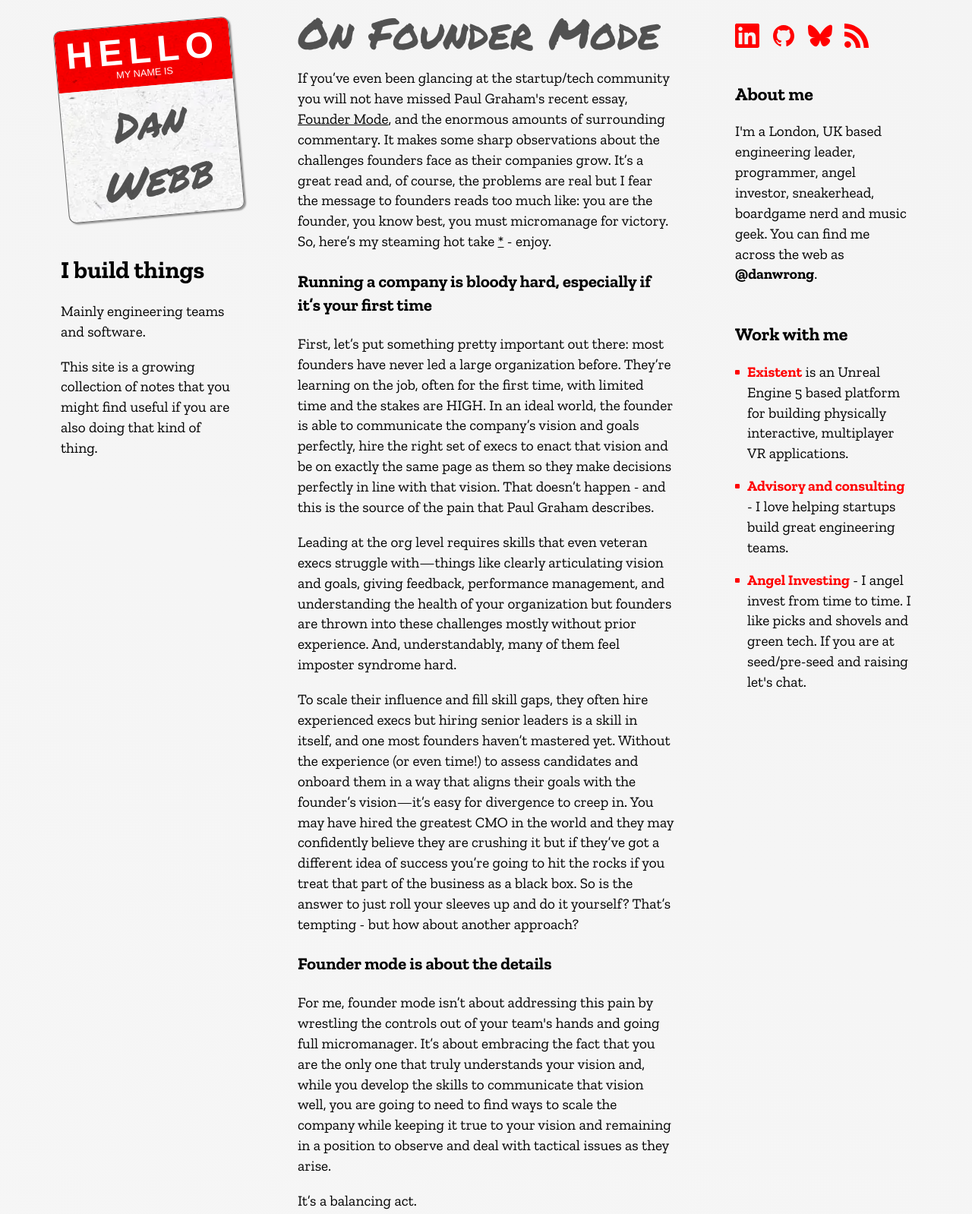
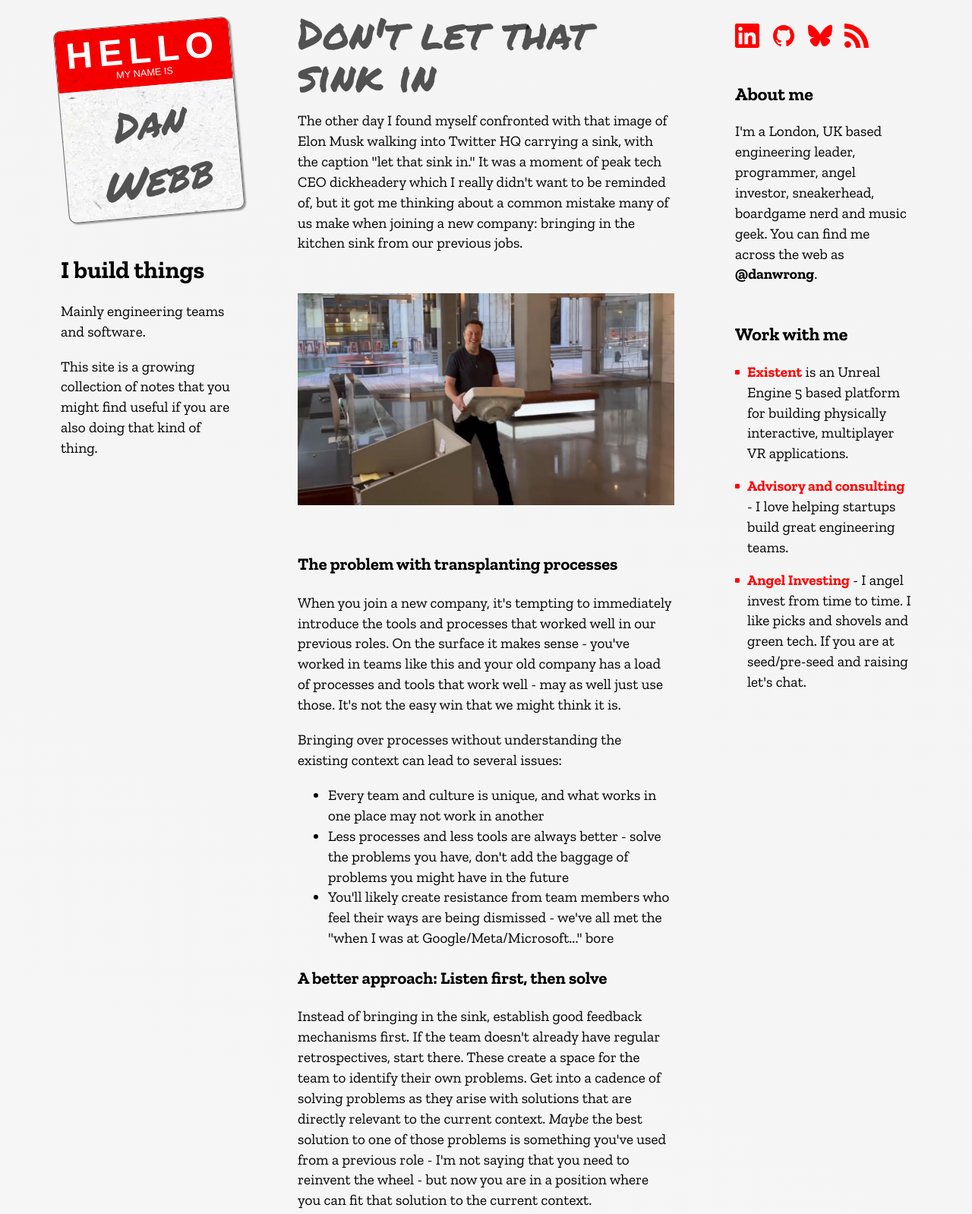
Before and after one commit to danwrong/danwebb.net, an Eleventy site: page src/index.md in a window 1280 px wide. Shown: the part 49-1647 px from the top of the page at 76% size. Built offline with nearby package versions, Linux system fonts and the light colour scheme; Eleventy itself is replaced by a stand-in of ours; files that its build step writes are made by us from their sources; a web font is replaced by a local one; what nunjucks-date would draw is missing.

Commit message:
sink post

```diff
--- a/src/css/main.css
+++ b/src/css/main.css
@@ -163,6 +163,12 @@
     margin-bottom: 4rem;
 }
 
+article img {
+    width: 100%;
+    height: auto;
+    margin: 2rem 0;
+}
+
 article p a {
     color: var(--fg);
     font-weight: normal;
--- /dev/null
+++ b/src/posts/dont-let-that-sink-in.md
@@ -0,0 +1,29 @@
+---
+title: "Don't let that sink in"
+date: 2025-02-26
+description: "Why you shouldn't bring over tools and processes from your old jobs without careful consideration"
+layout: post.njk
+tags: ["blog", "leadership", "culture"]
+---
+
+The other day I found myself confronted with that image of Elon Musk walking into Twitter HQ carrying a sink, with the caption "let that sink in." It was a moment of peak tech CEO dickheadery which I really didn't want to be reminded of, but it got me thinking about a common mistake many of us make when joining a new company: bringing in the kitchen sink from our previous jobs.
+
+![Elon Musk carrying a sink into Twitter HQ](/img/posts/dont-let-that-sink-in/elon-sink.jpg)
+
+### The problem with transplanting processes
+
+When you join a new company, it's tempting to immediately introduce the tools and processes that worked well in our previous roles. On the surface it makes sense - you've worked in teams like this and your old company has a load of processes and tools that work well - may as well just use those.  It's not the easy win that we might think it is.
+
+Bringing over processes without understanding the existing context can lead to several issues:
+
+- Every team and culture is unique, and what works in one place may not work in another
+- Less processes and less tools are always better - solve the problems you have, don't add the baggage of problems you might have in the future
+- You'll likely create resistance from team members who feel their ways are being dismissed - we've all met the "when I was at Google/Meta/Microsoft..." bore
+
+### A better approach: Listen first, then solve
+
+Instead of bringing in the sink, establish good feedback mechanisms first. If the team doesn't already have regular retrospectives, start there. These create a space for the team to identify their own problems.  Get into a cadence of solving problems as they arise with solutions that are directly relevant to the current context. *Maybe* the best solution to one of those problems is something you've used from a previous role - I'm not saying that you need to reinvent the wheel - but now you are in a position where you can fit that solution to the current context.
+
+The next time you join a new team, remember Elon and his stupid sink. Instead of letting your old solutions "sink in" take the time to understand your new environment, establish feedback loops, and only then introduce changes that address those specific needs. Your solutions will be more effective, and you'll build trust rather than resistance.
+
+After all, the best leaders don't impose their will—they help teams discover their own path to success.
```
Also changed, not shown: src/img/posts/dont-let-that-sink-in/elon-sink.jpg (added).
